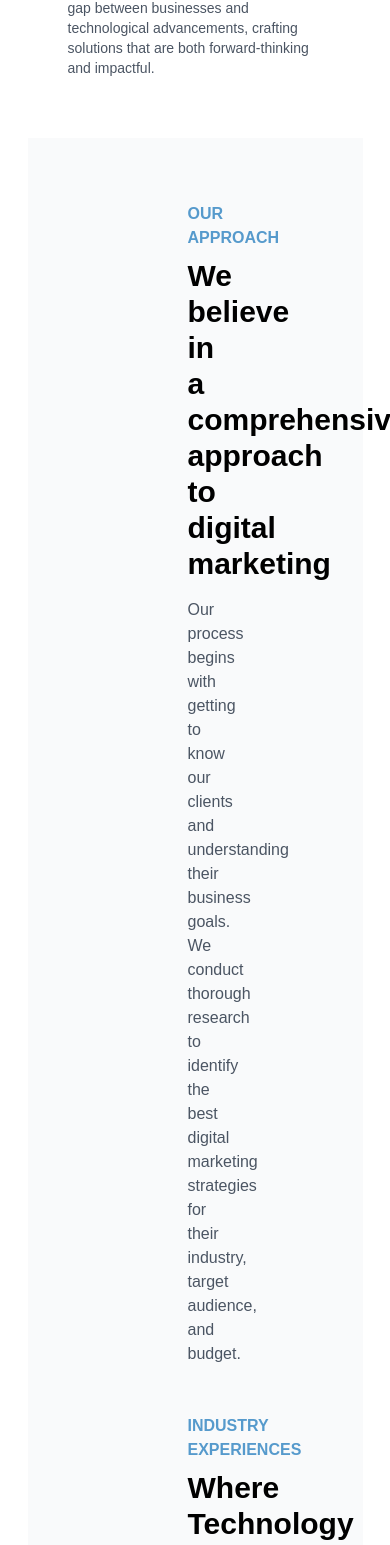
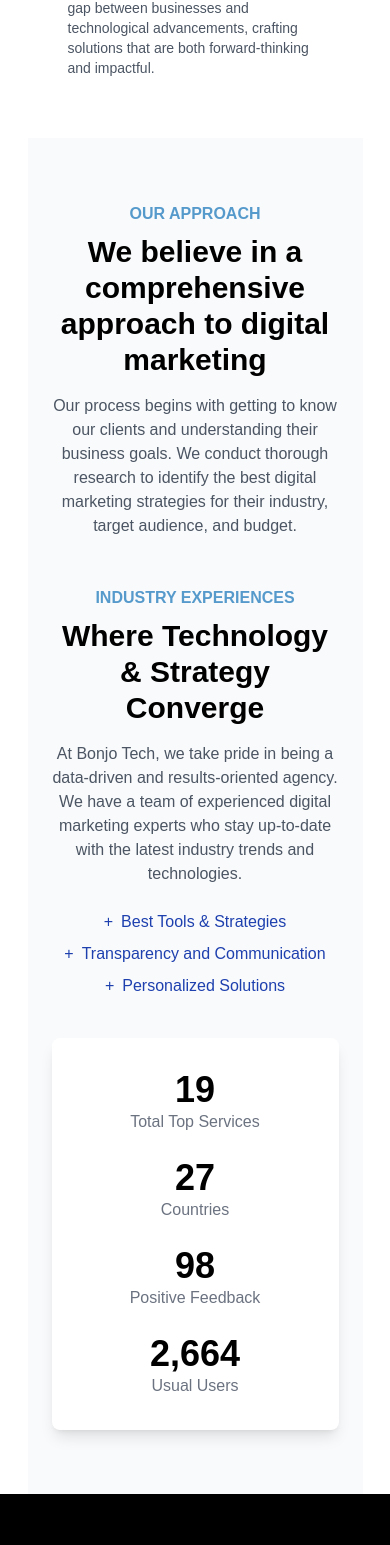
Before and after one commit to Hashirnadeemkhan/kodeaffinity, a Next.js app: page /services in a window 390 px wide. Shown: the part 1572-3117 px from the top of the page. Built offline with nearby package versions, Linux system fonts and the light colour scheme.

Commit message:
make responsive

```diff
--- a/app/components/widgets/CoreValue.tsx
+++ b/app/components/widgets/CoreValue.tsx
@@ -1,6 +1,5 @@
-import React from 'react'
-import Wrapper from '../shared/Wrapper'
-
+import React from 'react';
+import Wrapper from '../shared/Wrapper';
 
 const CoreValue = () => {
   return (
@@ -9,30 +8,30 @@ const CoreValue = () => {
         <div className='text-center space-y-10'>
           <h3 className='text-purple-500 font-bold '>CORE VALUE</h3>
           <h2 className='text-white text-4xl'>Unveiling our <span className='text-[#574ecb]'>core values </span> <br />
-      for lasting impact.</h2>
-      <div className='flex justify-center items-center text-white gap-x-10'>
-        {/* boxex */}
-        <div className='shadow-xl bg-[#333333] p-10 space-y-5 rounded-xl'>
+            for lasting impact.
+          </h2>
+          <div className='flex flex-col md:flex-row justify-center items-center text-white gap-x-10 gap-y-6'>
+            {/* boxes */}
+            <div className='shadow-xl bg-[#333333] p-10 space-y-5 rounded-xl w-full md:w-1/3'>
               <div>icon</div>
               <p className='text-2xl'>People</p>
               <p className='text-gray-400'>Our clients and users are at the core of everything we do. We are committed to understanding their needs and delivering beyond expectations.</p>
             </div>
-        <div className='shadow-xl bg-[#574ecb] p-10 space-y-5 rounded-xl'>
+            <div className='shadow-xl bg-[#574ecb] p-10 space-y-5 rounded-xl w-full md:w-1/3'>
               <div>icon</div>
               <p className='text-2xl'>Innovation</p>
               <p className='text-gray-400'>Our clients and users are at the core of everything we do. We are committed to understanding their needs and delivering beyond expectations.</p>
             </div>
-        <div className='shadow-xl p-10 space-y-5 bg-[#333333] rounded-xl'>
+            <div className='shadow-xl p-10 space-y-5 bg-[#333333] rounded-xl w-full md:w-1/3'>
               <div>icon</div>
               <p className='text-2xl'>Mission</p>
               <p className='text-gray-400'>Our clients and users are at the core of everything we do. We are committed to understanding their needs and delivering beyond expectations.</p>
             </div>
-
           </div>
         </div>
       </Wrapper>
     </div>
-  )
-}
+  );
+};
 
-export default CoreValue
+export default CoreValue;
--- a/app/components/widgets/Footer.tsx
+++ b/app/components/widgets/Footer.tsx
@@ -1,5 +1,9 @@
 import React from 'react';
 import Image from 'next/image';
+import facebook from '/public/assets/facebook.png'
+import instagram from '/public/assets/instagram.png'
+import tiktok from '/public/assets/tiktok.png'
+import youtube from '/public/assets/Youtube.png'
 
 export default function Footer() {
   return (
@@ -20,10 +24,10 @@ export default function Footer() {
               <Image src="/whitelogo.png" width={100} height={100} alt="Logo" /> {/* Replace with your logo */}
             </div>
             <div className="flex justify-center  space-x-4 items-center mb-4">
-              <span><Image src="/assets/facebook.png" alt="fb" height={10} width={10} /></span>
-              <span><Image src="/assets/instagram.png" alt="ins" height={10} width={10} /></span>
-              <span><Image src="/assets/tiktok.png" alt="tiktok" height={10} width={10} /></span>
-              <span><Image src="/assets/Youtube.png" alt="yt" height={10} width={10} /></span>
+              <span><Image src={facebook} alt="fb" height={10} width={10} /></span>
+              <span><Image src={instagram} alt="ins" height={10} width={10} /></span>
+              <span><Image src={tiktok} alt="tiktok" height={10} width={10} /></span>
+              <span><Image src={youtube} alt="yt" height={10} width={10} /></span>
             </div>
             <p className="text-sm text-center">
               Lorem Ipsum is simply dummy text of the printing and typesetting industry. Lorem Ipsum has been the industryss standard dummy text since the 1500s.
--- a/app/components/widgets/OurApproch.tsx
+++ b/app/components/widgets/OurApproch.tsx
@@ -48,47 +48,47 @@ const OurApproch = () => {
 
   return (
     <Wrapper>
-      <section className="flex flex-col lg:flex-row justify-between items-center px-40 py-16 bg-gray-50">
+      <section className="flex flex-col lg:flex-row justify-between items-center px-6 md:px-20 lg:px-40 py-16 bg-gray-50">
         {/* Left Side - Text Content */}
         <div className="w-full lg:w-1/2">
-          <h3 className="text-[#569acc] font-semibold uppercase">Our Approach</h3>
-          <h2 className="text-3xl font-bold mt-2">
+          <h3 className="text-[#569acc] font-semibold uppercase text-center lg:text-left">Our Approach</h3>
+          <h2 className="text-3xl font-bold mt-2 text-center lg:text-left">
             We believe in a comprehensive approach to digital marketing
           </h2>
-          <p className="text-gray-600 mt-4">
+          <p className="text-gray-600 mt-4 text-center lg:text-left">
             Our process begins with getting to know our clients and understanding
             their business goals. We conduct thorough research to identify the
             best digital marketing strategies for their industry, target audience,
             and budget.
           </p>
 
-          <h3 className="text-[#569acc] font-semibold uppercase mt-12">
+          <h3 className="text-[#569acc] font-semibold uppercase mt-12 text-center lg:text-left">
             Industry Experiences
           </h3>
-          <h2 className="text-3xl font-bold mt-2">
+          <h2 className="text-3xl font-bold mt-2 text-center lg:text-left">
             Where Technology & Strategy Converge
           </h2>
-          <p className="text-gray-600 mt-4">
+          <p className="text-gray-600 mt-4 text-center lg:text-left">
             At Bonjo Tech, we take pride in being a data-driven and results-oriented
             agency. We have a team of experienced digital marketing experts who stay
             up-to-date with the latest industry trends and technologies.
           </p>
 
-          <ul className="mt-6 space-y-2 text-blue-800">
-            <li className="flex items-center">
+          <ul className="mt-6 space-y-2 text-blue-800 text-center lg:text-left">
+            <li className="flex items-center justify-center lg:justify-start">
               <span className="mr-2">+</span> Best Tools & Strategies
             </li>
-            <li className="flex items-center">
+            <li className="flex items-center justify-center lg:justify-start">
               <span className="mr-2">+</span> Transparency and Communication
             </li>
-            <li className="flex items-center">
+            <li className="flex items-center justify-center lg:justify-start">
               <span className="mr-2">+</span> Personalized Solutions
             </li>
           </ul>
         </div>
 
         {/* Right Side - Stats Boxes */}
-        <div className="w-full lg:w-1/2 grid grid-cols-2 gap-6 bg-white p-8 rounded-lg shadow-lg mt-10 lg:mt-0">
+        <div className="w-full lg:w-1/2 grid grid-cols-1 md:grid-cols-2 gap-6 bg-white p-8 rounded-lg shadow-lg mt-10 lg:mt-0">
           <div className="text-center">
             <h3 className="text-4xl font-bold count-up" data-end="19">0</h3>
             <p className="text-gray-500">Total Top Services</p>
--- a/app/components/widgets/PricingSection.tsx
+++ b/app/components/widgets/PricingSection.tsx
@@ -44,22 +44,22 @@ const PricingSection = () => {
   ];
 
   return (
-    <div className="bg-black text-white p-8 lg:p-20">
-      <h2 className="text-center text-3xl lg:text-5xl font-bold mb-10">
+    <div className="bg-black text-white p-8 md:p-12 lg:p-20">
+      <h2 className="text-center text-3xl md:text-4xl lg:text-5xl font-bold mb-6 md:mb-10">
         Our Pricing
       </h2>
-      <h3 className="text-center text-xl lg:text-2xl font-semibold mb-5">
+      <h3 className="text-center text-lg md:text-xl lg:text-2xl font-semibold mb-4 md:mb-5">
         You can find a <span className="text-purple-500">cheap plan</span>
       </h3>
 
       {/* Tab Navigation */}
-      <div className="flex justify-center mb-10">
+      <div className="flex flex-wrap justify-center mb-8 md:mb-10">
         {["Web Development", "App Development", "Logo Design", "Animation", "Illustration", "Branding", "SaaS", "SEO", "SMM"].map((tab) => (
           <button
             key={tab}
-            className={`px-5 py-2 m-1 rounded-lg ${
+            className={`px-3 md:px-5 py-2 m-1 rounded-lg ${
               activeTab === tab ? "bg-purple-700 text-white" : "text-white"
-            } hover:bg-purple-700`}
+            } hover:bg-purple-700 transition duration-300`}
             onClick={() => handleTabClick(tab)}
           >
             {tab}
@@ -68,15 +68,15 @@ const PricingSection = () => {
       </div>
 
       {/* Pricing Cards */}
-      <div className="grid gap-8 lg:grid-cols-3 md:grid-cols-2 sm:grid-cols-1">
+      <div className="grid gap-6 md:gap-8 lg:grid-cols-3 md:grid-cols-2 sm:grid-cols-1">
         {packages.map((pkg) => (
           <div
             key={pkg.name}
             className="bg-gray-800 rounded-lg p-6 flex flex-col items-center text-center shadow-lg"
           >
-            <h3 className="text-xl font-semibold mb-2">{pkg.name}</h3>
-            <p className="text-4xl font-bold mb-4">${pkg.price}</p>
-            <button className="bg-purple-500 text-white py-2 px-4 rounded-md mb-4 hover:bg-purple-700">
+            <h3 className="text-lg md:text-xl font-semibold mb-2">{pkg.name}</h3>
+            <p className="text-3xl md:text-4xl font-bold mb-4">${pkg.price}</p>
+            <button className="bg-purple-500 text-white py-2 px-4 rounded-md mb-4 hover:bg-purple-700 transition duration-300">
               Add To Cart
             </button>
             <ul className="text-left">
--- a/app/components/widgets/Testimonals.tsx
+++ b/app/components/widgets/Testimonals.tsx
@@ -1,6 +1,7 @@
 "use client";
 import React, { useState, useEffect } from "react";
 import Image from "next/image";
+import stars from "/public/assets/star.png"
 
 const testimonialsData = [
   {
@@ -88,7 +89,7 @@ const Testimonals = () => {
                 {Array.from({ length: testimonial.stars }).map((_, starIndex) => (
                   <Image
                     key={starIndex}
-                    src="/assets/star.png"
+                    src={stars}
                     alt="star"
                     height={20}
                     width={20}
--- a/package.json
+++ b/package.json
@@ -16,6 +16,7 @@
     "react": "^18",
     "react-dom": "^18",
     "react-slick": "^0.30.2",
+    "sharp": "^0.33.5",
     "slick-carousel": "^1.8.1",
     "styled-components": "^6.1.13",
     "swiper": "^11.1.14"
```
Also changed, not shown: app/components/widgets/Expertise.tsx (+13 -35 lines), app/components/widgets/Navbar.tsx (+12 -9 lines), 1 other file (tests, documents, lock files or other folders). Lines whose indentation alone changed are shown as unchanged.
